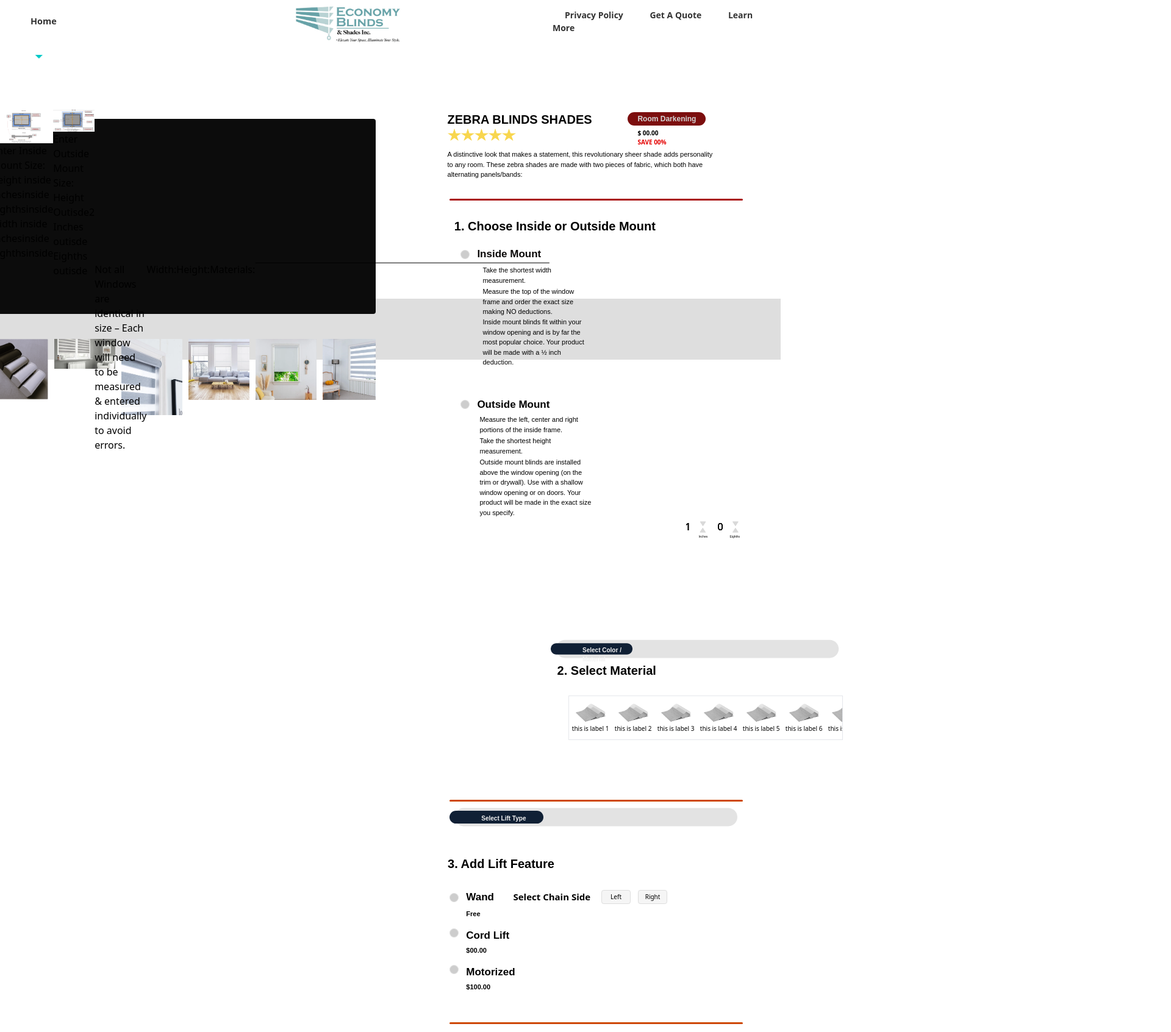
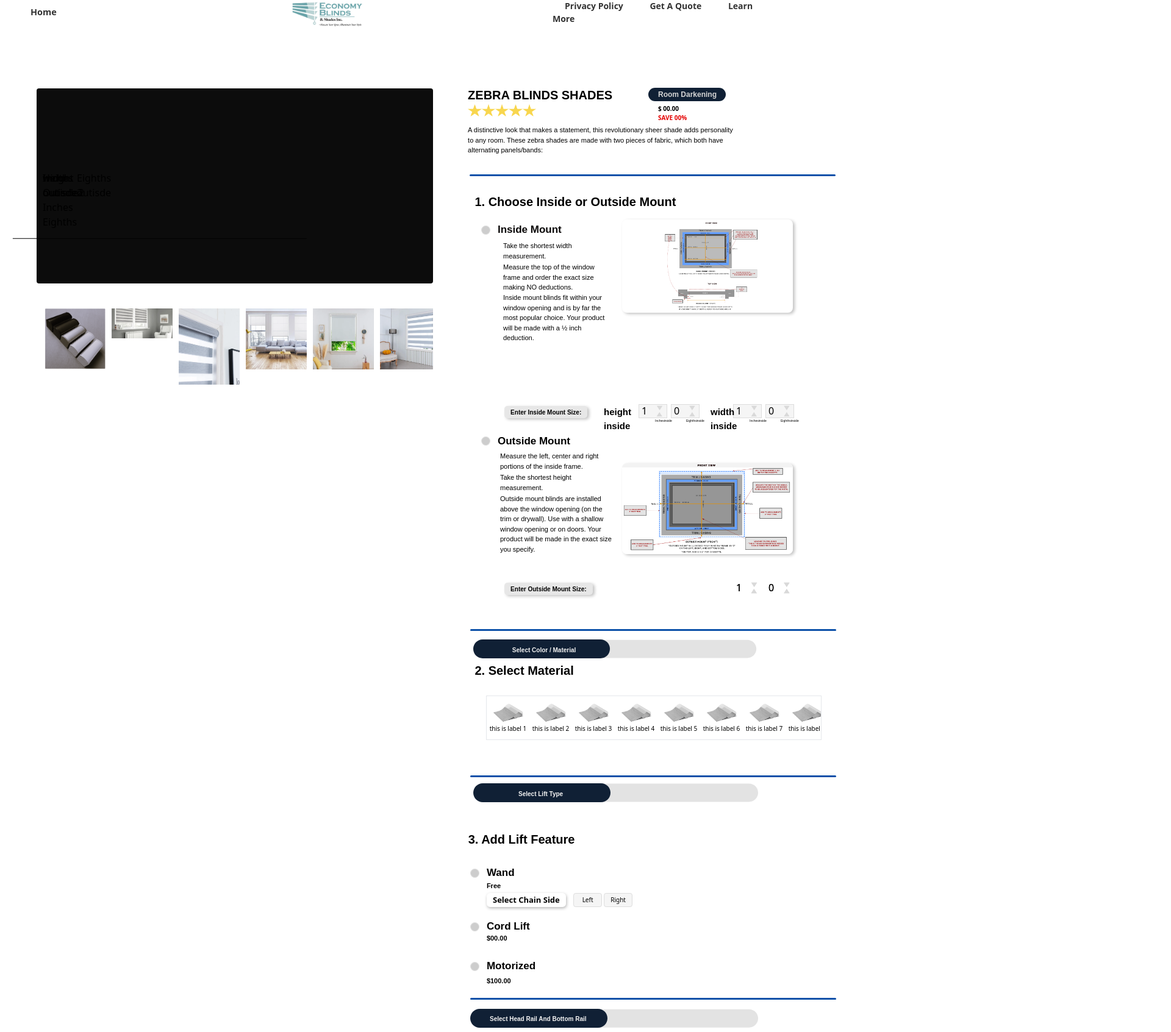
Before and after one commit to deodagee/economyblindsandshades, a Next.js app: page /zebrablinds in a window 1280 px wide. Shown: the part 20-1713 px from the top of the page at 61% size, 1920 px wide, since content can reach past the window. Built offline with nearby package versions, Linux system fonts and the light colour scheme; grey boxes are pictures that could not be loaded.

Commit message:
Add files via upload

```diff
--- a/styles/components/footer.module.css
+++ b/styles/components/footer.module.css
@@ -1,19 +1,9 @@
-
-.footer_wrapper {
-    justify-self: flex-end;
-    position:absolute;
+  .footer {
+    background: #000914;
+    height: 80px;
+    width: 100vw;
     display: flex;
-    align-items: center;
-    justify-content: space-between;
-
+    position: absolute;
+    display: flex;
+    top: 3700px;
   }
-
-  .footer {
-    width: 100vw;
-    height: 100px;
-    list-style: none;
-    margin: 10px;
-    padding: 0;
-    background-color: rgb(222, 222, 222);
-
-  }
--- a/styles/components/header.module.css
+++ b/styles/components/header.module.css
@@ -5,7 +5,6 @@
     align-items: center;
     position:fixed;
     background-color: white;
-
   }
 
   .headercomponent {
@@ -16,7 +15,6 @@
     justify-content: space-between;
     margin: 10px;
     padding: 0;
-
   }
 
   .link_top_prt1 {
@@ -34,10 +32,8 @@
   }
 
   .logo_image {
-    height: 90px;
+    height: 60px;
     width: auto;
-
-
   }
 
 
--- a/styles/components/pages/zebrablinds.module.css
+++ b/styles/components/pages/zebrablinds.module.css
@@ -1,26 +1,18 @@
-
-
-
 .main_wrapper {
   display: flex;
-  justify-content: space-evenly;
-  flex-direction: column;
+  align-items: center;
+  justify-content: center;
+  align-content: center;
   list-style: none;
-  position: absolute;
-  height: 100vh;
   background-color: black;
-
-}
-
+}
 
 .page {
   display: flex;
   width: 100vw;
+  height: max-content;
   box-sizing: border-box;
-  position: absolute;
 z-index: -1;
-  flex-direction: column;
-  gap: 100px;
   align-items: center;
   justify-content: flex-start;
 }
@@ -29,14 +21,22 @@ z-index: -1;
   flex-shrink: 0;
   width: 1367.15px;
   position: relative;
-  top: 200px;
-}
+  top: 150px;
+}
+
 
 .left_half {
   width: 50vw;
   display: flex;
-  left: -0px;
+  left: 50px;
   position: relative;
+}
+
+.right_half {
+  position: absolute;
+  width: 50vw;
+  left: 20px;
+  top: 10px;
 }
 
 .picture_frame {
@@ -132,13 +132,8 @@ transform: translate(-8.73px, -12.68px) scale(1.25);
 transition: 0.3s;
 }
 
-.right_half {
-  width: 50vw;
-  display: flex;
-  position: relative;
-  left: 30px;
-  height: 50vh;
-}
+
+
 
 .product_title {
   color: #000000;
@@ -155,7 +150,7 @@ transition: 0.3s;
 
 
 .room_darkening_rectangle {
-  background: #7c0e0e;
+  background: #102035;
   border-radius: 25px;
   width: 127.47px;
   height: 22.46px;
@@ -265,7 +260,7 @@ transition: 0.3s;
 
 .select_mount_group {
   display: flex;
-
+margin-top: 50px;
 }
 
 .choose_inside_or_outside_mount {
@@ -281,6 +276,13 @@ transition: 0.3s;
   height: 14.97px;
 }
 
+
+.inside_mount_group {
+  display: flex;
+  position: absolute;
+  top: 0px;
+}
+
 .inside_mount {
   color: #0a0808;
   text-align: left;
@@ -292,22 +294,6 @@ transition: 0.3s;
   top: 224px;
   width: 126.53px;
   height: 14.97px;
-}
-
-.outsidemount_1 {
-  width: 250px;
-  height: auto;
-  position: absolute;
-  left: 990.43px;
-  top: 500px;
-}
-
-.insidemount_1 {
-  width: 420px;
-  height: auto;
-  position: absolute;
-  left: 900px;
-  top: 230px;
 }
 
 .outside_mount {
@@ -416,6 +402,7 @@ transition: 0.3s;
   font-size: 11px;
   font-weight: 400;
   position: absolute;
+  display: flex;
   left: 805.00px;
   top: 255px;
   width: 178px;
@@ -435,6 +422,22 @@ transition: 0.3s;
   height: 36.49px;
 }
 
+.outsidemount_Image {
+  width: 280px;
+  height: auto;
+  position: relative;
+  left: 1000px;
+  top: 520px;
+  border-radius: 0.50rem;
+  box-shadow: rgb(194, 194, 194) 3px 2px 5px;
+  transition: 0.3s;
+}
+
+.outsidemount_Image:hover {
+  transform: scale(1.05);
+  transition: 0.3s;
+  box-shadow: rgb(160, 160, 160) 5px 4px 7px;
+}
 
 
 .take_the_shortest1 {
@@ -450,35 +453,7 @@ transition: 0.3s;
   height: 36.49px;
 }
 
-.enter_size_group {
-  position: absolute;
-  top: 80px;
-}
-
-.enter_size {
-  color: #000000;
-  text-align: left;
-  font-family: "Inter-Bold", sans-serif;
-  font-size: 10px;
-  font-weight: 700;
-  position: absolute;
-  left: 757.11px;
-  top: 676px;
-  width: max-content;
-  height: 14.97px;
-  background-color: rgb(231, 231, 231);
-  padding: 10px;
-  display: flex;
-  align-items: center;
-  justify-content: center;
-  border-radius: 5px;
-  box-shadow: rgb(194, 194, 194) 3px 2px 5px;
-}
-
-.enter_width_window_trigger {
-  position: absolute;
-  left: 50px;
-}
+
 
 .width {
   color: #000000;
@@ -487,8 +462,8 @@ transition: 0.3s;
   font-size: 15px;
   font-weight: 700;
   position: absolute;
-  left: 856px;
-  top: 675px;
+  left: 938px;
+  top: 697px;
   width: 56.66px;
   height: 14.97px;
 }
@@ -604,10 +579,35 @@ transition: 0.3s;
   height: 36.49px;
 }
 
+.select_color_type_seperator_line {
+  background: #0d51a9;
+  border-radius: 0.24rem;
+  width: 600px;
+  height: 2.94px;
+  position: absolute;
+  left: 750.5px;
+  top: 895px;
+  transform-origin: 0 0;
+  transform: rotate(0deg) scale(1, -1);
+}
+
+
+
 .select_color_group {
-  position: relative;
-  top: 140px;
+  position: absolute;
+  top: 180px;
   height: max-content;
+  display: flex;
+  flex-direction: row;
+}
+
+.iconforselectcolor {
+  width: auto;
+  display: flex;
+  position: absolute;
+  left: 750.5px;
+  top: 700px;
+  height: 20px;
 }
 
 .select_color_long_rectangle {
@@ -622,22 +622,15 @@ transition: 0.3s;
 
 .select_color_short_rectangle {
   border-radius: 0px;
-  width: 134.08px;
+  width: 300px;
   height: 30.88px;
   position: absolute;
-  left: 747.67px;
+  left: 718px;
   top: 728.76px;
   overflow: visible;
-}
-
-
-.pickcolor {
-  width: 14.16px;
-  height: 13.1px;
-  position: absolute;
-  left: 767.5px;
-  top: 737.18px;
-}
+
+}
+
 
 
 .select_color {
@@ -646,11 +639,37 @@ transition: 0.3s;
   font-family: "Inter-Bold", sans-serif;
   font-size: 10px;
   font-weight: 700;
+  width: max-content;
+  position: absolute;
+  height: 10px;
+  left: 40px;
+}
+
+.select_color_title {
+  display:flex;
+  flex-direction: row;
+  width: max-content;
+  position: absolute;
+  color: #f2f2f2;
+  text-align: left;
+  font-family: "Inter-Bold", sans-serif;
+  font-size: 10px;
+  font-weight: 700;
+  height: 10px;
+  right: 20px;
+
+}
+
+.iconforselectcolor_text {
+  color: #f2f2f2;
+  text-align: left;
+  font-family: "Inter-Bold", sans-serif;
+  font-size: 10px;
+  font-weight: 700;
   position: absolute;
   left: 799.87px;
   top: 738.85px;
-  width: 71px;
-  height: 10px;
+  white-space: nowrap;
 }
 
 .select_material {
@@ -678,7 +697,7 @@ transition: 0.3s;
   scroll-behavior: smooth;
   overflow-x: scroll;
   overflow-y: hidden;
-  width: 450px;
+  width: 550px;
   left: 776.94px;
   top: 820.68px;
 }
@@ -727,46 +746,152 @@ transition: 0.3s;
   height: 12.16px;
 }
 
-.inches {
+
+
+
+
+.insidemount_Image {
+  width: 280px;
+  height: auto;
+  position: relative;
+  left: 1000px;
+  top: 170px;
+  padding: 1px;
+  border-radius: 0.50rem;
+  box-shadow: rgb(194, 194, 194) 3px 2px 5px;
+  transition: 0.3s;
+}
+
+.insidemount_Image:hover {
+  transform: scale(1.05);
+  transition: 0.3s;
+  box-shadow: rgb(160, 160, 160) 5px 4px 7px;
+
+}
+
+
+
+
+
+.enter_size_inside_mount {
+  position: absolute;
+  top: -150px;
+  left: 50px;
+}
+
+
+.enter_size_inside_mount_title {
+  color: #000000;
+  text-align: left;
+  font-family: "Inter-Bold", sans-serif;
+  font-size: 10px;
+  font-weight: 700;
+  position: absolute;
+  left: 757.11px;
+  top: 676px;
+  width: max-content;
+  height: 14.97px;
+  background-color: rgb(231, 231, 231);
+  padding: 10px;
+  display: flex;
+  align-items: center;
+  justify-content: center;
+  border-radius: 5px;
+  box-shadow: rgb(194, 194, 194) 3px 2px 5px;
+}
+
+.enter_size_inside_mount_tag {
+  color: #000000;
+  text-align: left;
+  font-family: "Inter-Bold", sans-serif;
+  font-size: 10px;
+  font-weight: 700;
+  position: absolute;
+  left: 757.11px;
+  top: 676px;
+  width: max-content;
+  height: 14.97px;
+  background-color: rgb(231, 231, 231);
+  padding: 10px;
+  display: flex;
+  align-items: center;
+  justify-content: center;
+  border-radius: 5px;
+  box-shadow: rgb(194, 194, 194) 3px 2px 5px;
+}
+
+
+
+
+.enter_size_inside_mount_triggers {
+  position: absolute;
+  margin: 0;
+}
+
+.enter_height1 {
+  display: flex;
+  position: absolute;
+}
+
+
+.height_inside_mount_tag_title {
+  color: #000000;
+  text-align: left;
+  font-family: "Inter-Bold", sans-serif;
+  font-size: 15px;
+  font-weight: 700;
+  position: absolute;
+  left: 920px;
+  top: 675px;
+  width: 56.66px;
+  height: 14.97px;
+}
+
+.inches_height_inside_mount {
   color: #000000;
   text-align: left;
   font-family: "Inter-Regular", sans-serif;
   font-size: 5px;
   font-weight: 400;
   position: absolute;
-  left: 938px;
+  left: 1159px;
   top: 697px;
   width: 23.61px;
   height: 7.49px;
 }
 
-
-.enter_height_window_trigger_inside_mount {
-  position: absolute;
-  margin: 0;
-}
-
-.enter_height_window_trigger_outside_mount {
-  position: absolute;
-}
-
-
-.enter_heigh
-
-.height {
+.eighths_height_inside_mount {
+  color: #000000;
+  text-align: left;
+  font-family: "Inter-Regular", sans-serif;
+  font-size: 5px;
+  font-weight: 400;
+  position: absolute;
+  left: 1210px;
+  top: 697px;
+  width: 32.1px;
+  height: 12.16px;
+}
+
+.enter_width_inside_mount {
+  display: flex;
+  position: absolute;
+  right: 155px;
+}
+
+.enter_width_inside_mount_title {
   color: #000000;
   text-align: left;
   font-family: "Inter-Bold", sans-serif;
   font-size: 15px;
   font-weight: 700;
   position: absolute;
-  left: 1080px;
+  left: 1250px;
   top: 675px;
-  width: 56.66px;
   height: 14.97px;
 }
 
-.rectangle_11 {
+.enter_width_inside_mount_rectangle1 {
   background: #f5f5f5;
   border-style: solid;
   border-color: #dddddd;
@@ -778,7 +903,7 @@ transition: 0.3s;
   top: 673px;
 }
 
-.rectangle_12 {
+.enter_width_inside_mount_rectangle2 {
   background: #f5f5f5;
   border-style: solid;
   border-color: #dddddd;
@@ -790,6 +915,8 @@ transition: 0.3s;
   top: 673px;
 }
 
+
+
 .height_scroll_number_inches {
   position: absolute;
   left: 1137px;
@@ -864,7 +991,8 @@ transition: 0.3s;
 }
 
 
-.inches2 {
+
+.inches_width_inside_mount {
   color: #000000;
   text-align: left;
   font-family: "Inter-Regular", sans-serif;
@@ -877,7 +1005,7 @@ transition: 0.3s;
   height: 7.49px;
 }
 
-.eighths2 {
+.eighths_width_inside_mount {
   color: #000000;
   text-align: left;
   font-family: "Inter-Regular", sans-serif;
@@ -890,6 +1018,80 @@ transition: 0.3s;
   height: 12.16px;
 }
 
+
+.outside_mount_group  {
+  display: flex;
+  position: absolute;
+  top: 100px;
+}
+
+
+.enter_size_outside_mount_group {
+  position: absolute;
+  top: 40px;
+  left: 50px;
+
+}
+
+.enter_size_outside_mount_tag {
+  color: #000000;
+  text-align: left;
+  font-family: "Inter-Bold", sans-serif;
+  font-size: 10px;
+  font-weight: 700;
+  position: absolute;
+  left: 757.11px;
+  top: 676px;
+  width: max-content;
+  height: 14.97px;
+  background-color: rgb(231, 231, 231);
+  padding: 10px;
+  display: flex;
+  align-items: center;
+  justify-content: center;
+  border-radius: 5px;
+  box-shadow: rgb(194, 194, 194) 3px 2px 5px;
+}
+
+
+.enter_size_outside_mount_triggers {
+  position: absolute;
+  display: flex;
+}
+
+.enter_height_trigger_outside_mount {
+  display: flex;
+  position: absolute;
+}
+
+.enter_height_outside_subtitle {
+  display: flex;
+  position: absolute;
+}
+
+.enter_height_inside_mount_rectangle1 {
+  background: #f5f5f5;
+  border-style: solid;
+  border-color: #dddddd;
+  border-width: 1px;
+  width: 47.21px;
+  height: 23.39px;
+  position: absolute;
+  left: 1132px;
+  top: 673px;
+}
+
+.enter_height_inside_mount_rectangle2 {
+  background: #f5f5f5;
+  border-style: solid;
+  border-color: #dddddd;
+  border-width: 1px;
+  width: 47.21px;
+  height: 23.39px;
+  position: absolute;
+  left: 1185px;
+  top: 673px;
+}
 
 .setentriesbutton {
   color: #900000;
@@ -957,9 +1159,9 @@ color: rgb(133, 133, 133);
 
 
 .top_divider_line {
-  background: #a90d0d;
+  background: #0d51a9;
   border-radius: 0.24rem;
-  width: 480.63px;
+  width: 600px;
   height: 2.94px;
   position: absolute;
   left: 750.43px;
@@ -1052,9 +1254,9 @@ color: rgb(133, 133, 133);
 }
 
 .select_lift_type_seperator_line {
-  background: #ce4800;
+  background: #0d51a9;
   border-radius: 0.24rem;
-  width: 480.63px;
+  width: 600px;
   height: 2.94px;
   position: absolute;
   left: 750.5px;
@@ -1075,26 +1277,38 @@ color: rgb(133, 133, 133);
 
 .select_lift_type_short_rectangle {
   border-radius: 0px;
-  width: 154px;
+  width: 225;
   height: 31px;
   position: absolute;
-  left: 750.87px;
+  left: 755.87px;
   top: 1384.85px;
   overflow: visible;
 }
 
 
 .select_lift_type_title {
+  height: 10px;
+  display:flex;
+  flex-direction: row;
+  width: max-content;
   color: #f2f2f2;
   text-align: left;
   font-family: "Inter-Bold", sans-serif;
   font-size: 10px;
   font-weight: 700;
   position: absolute;
-  left: 802.87px;
+  left: 830px;
   top: 1394.85px;
-  width: 83px;
+
+}
+
+.iconforselectlifttype {
+  width: auto;
   height: 10px;
+  display: flex;
+  position: absolute;
+  left: 830px;
+  top: 1394.85px;
 }
 
 .lift_typeicon1 {
@@ -1153,20 +1367,32 @@ color: rgb(133, 133, 133);
   font-weight: 700;
   position: absolute;
   left: 777.88px;
-  top: 1551.19px;
+  top: 1545.19px;
   width: 252.12px;
   height: 44.91px;
 }
 
 .select_chain_side_wrapper_title {
+  cursor: pointer;
+
   color: black;
-  font-size: 15px;
+  font-size: 13px;
   font-weight: 600;
   white-space: nowrap;
   font-family: system-ui, -apple-system, BlinkMacSystemFont, 'Segoe UI', Roboto, Oxygen, Ubuntu, Cantarell, 'Open Sans', 'Helvetica Neue', sans-serif;
   position: absolute;
-  left: 855px;
-  top: 1520px;
+  left: 777.88px;
+  top: 1565px;
+  background-color: rgb(255, 255, 255);
+  width: 130px;
+  height: 23px;
+  display: flex;
+  align-items: center;
+  justify-content: center;
+  border-radius: 0.35rem;
+  box-shadow: rgb(182, 182, 182)  1px 2px 5px;
+
+
 }
 
 .select_chain_left_box {
@@ -1182,10 +1408,12 @@ color: rgb(133, 133, 133);
   width: 47.21px;
   height: 23.39px;
   position: absolute;
-  left:1000px;
-  top: 1520px;
+  left:920px;
+  top: 1565px;
   transition: 0.3s;
   border-radius: 0.24rem;
+  cursor: pointer;
+
 }
 
 .select_chain_left_box:hover {
@@ -1196,6 +1424,7 @@ color: rgb(133, 133, 133);
 }
 
 .select_chain_right_box {
+  cursor: pointer;
   display: flex;
   align-items: center;
   justify-content: center;
@@ -1208,8 +1437,8 @@ color: rgb(133, 133, 133);
   width: 47.21px;
   height: 23.39px;
   position: absolute;
-  left:1060px;
-  top: 1520px;
+  left:970px;
+  top: 1565px;
   border-radius: 0.24rem;
 }
 
@@ -1231,7 +1460,7 @@ color: rgb(133, 133, 133);
   height: 14.97px;
   position: absolute;
   left: 750.5px;
-  top: 1583px;
+  top: 1613px;
 }
 
 .cord_lift {
@@ -1242,7 +1471,7 @@ color: rgb(133, 133, 133);
   font-weight: 700;
   position: absolute;
   left: 777.88px;
-  top: 1582.07px;
+  top: 1607.07px;
   width: 126.53px;
   height: 14.97px;
 }
@@ -1255,7 +1484,7 @@ color: rgb(133, 133, 133);
   font-weight: 700;
   position: absolute;
   left: 777.88px;
-  top: 1610.96px;
+  top: 1630.96px;
   width: 252.12px;
   height: 36.49px;
 }
@@ -1271,11 +1500,8 @@ color: rgb(133, 133, 133);
   height: 14.97px;
   position: absolute;
   left: 750.5px;
-  top: 1642.88px;
-}
-
-
-
+  top: 1677.88px;
+}
 
 .active_wand_cordlift_motorized {
   transition: 0.3s;
@@ -1283,6 +1509,33 @@ color: rgb(133, 133, 133);
 }
 
 
+.motorized {
+  color: #000000;
+  text-align: left;
+  font-family: "Inter-Bold", sans-serif;
+  font-size: 17px;
+  font-weight: 700;
+  position: absolute;
+  left: 777.88px;
+  top: 1671.95px;
+  width: 126.53px;
+  height: 14.97px;
+}
+
+.motorized_price_value {
+  color: #000000;
+  text-align: left;
+  font-family: "Inter-Bold", sans-serif;
+  font-size: 11px;
+  font-weight: 700;
+  position: absolute;
+  left: 777.88px;
+  top: 1700.96px;
+  width: 252.12px;
+  height: 36.49px;
+}
+
+
 .skip_top_section{
   display: flex;
   position: absolute;
@@ -1294,8 +1547,6 @@ color: rgb(133, 133, 133);
   position: absolute;
   top: 30px;
 }
-
-
 
 .skip_head_rail_ellipse {
   background: #cdcdcd;
@@ -1311,34 +1562,6 @@ color: rgb(133, 133, 133);
 }
 
 
-.motorized {
-  color: #000000;
-  text-align: left;
-  font-family: "Inter-Bold", sans-serif;
-  font-size: 17px;
-  font-weight: 700;
-  position: absolute;
-  left: 777.88px;
-  top: 1641.95px;
-  width: 126.53px;
-  height: 14.97px;
-}
-
-.motorized_price_value {
-  color: #000000;
-  text-align: left;
-  font-family: "Inter-Bold", sans-serif;
-  font-size: 11px;
-  font-weight: 700;
-  position: absolute;
-  left: 777.88px;
-  top: 1670.96px;
-  width: 252.12px;
-  height: 36.49px;
-}
-
-
-
 .select_head_rail_group {
   position: absolute;
   top: -230px;
@@ -1346,9 +1569,9 @@ color: rgb(133, 133, 133);
 
 
 .select_head_rail_seperator_line {
-  background: #ce4800;
+  background: #0d51a9;
   border-radius: 0.24rem;
-  width: 480.63px;
+  width: 600px;
   height: 2.94px;
   position: absolute;
   left: 750.5px;
@@ -1380,16 +1603,14 @@ color: rgb(133, 133, 133);
   overflow: visible;
 }
 
-
-
-.select_head_rail {
+.select_head_rail_and_bottom_rail {
   color: #f2f2f2;
   text-align: left;
   font-family: "Inter-Bold", sans-serif;
   font-size: 10px;
   font-weight: 700;
   position: absolute;
-  left: 795px;
+  left: 783px;
   top: 1754px;
   width: 82px;
   height: 11px;
@@ -1397,7 +1618,7 @@ color: rgb(133, 133, 133);
 }
 
 
-.select_cassette_head_rail {
+.select_head_rail {
   color: #000000;
   text-align: left;
   font-family: "Inter-Bold", sans-serif;
@@ -1567,7 +1788,8 @@ color: rgb(133, 133, 133);
   scroll-behavior: smooth;
   overflow-x: scroll;
   overflow-y: hidden;
-  width: 450px;
+  width: 550px;
+  border-radius: 0.50rem;
   left: 747.87px;
   top: 2610px;
  }
@@ -1582,7 +1804,7 @@ color: rgb(133, 133, 133);
   scroll-behavior: smooth;
   overflow-x: scroll;
   overflow-y: hidden;
-  width: 450px;
+  width: 550px;
   left: 747.87px;
   top: 2140px;
  }
@@ -1887,25 +2109,28 @@ color: rgb(133, 133, 133);
   border-width: 2px;
   border-color: rgb(201, 201, 201);
   position: absolute;
-white-space: nowrap;
-  left: 1150px;
-  top: 2780px;
+  white-space: nowrap;
+  left: 1285px;
+  top: 2830px;
   width: 32.1px;
   height: 12.16px;
   transition: 0.3s;
 }
 
 
+
 .quantity_and_add_to_cart_group {
   display: flex;
-  position: relative;
+  position: absolute;
   top: 250px;
 }
 
+
 .quantity_seperator_line {
-  background: #d4d4d4;
-  width: 480.63px;
-  height: 0.94px;
+  background: #0d51a9;
+  border-radius: 0.24rem;
+  width: 600px;
+  height: 2.94px;
   position: absolute;
   left: 750.5px;
   top: 2382.85px;
@@ -1933,8 +2158,15 @@ white-space: nowrap;
   position: absolute;
   left: 747.87px;
   top: 2419.85px;
+  transition: 0.3s;
   box-shadow: -3px 3px 7px 0px rgba(0, 0, 0, 0.25);
 }
+
+
+.rectangle_29:hover {
+  transform: scale(1.05);
+  transition: 0.3s;
+  }
 
 .rectangle_30 {
   background: #f5f5f5;
@@ -2011,6 +2243,7 @@ white-space: nowrap;
   top: 2429.85px;
 }
 
+
 .quantity_is_always_1 {
   color: #000000;
   text-align: left;
@@ -2024,14 +2257,38 @@ white-space: nowrap;
   height: 11px;
 }
 
+.quantity_is_always_1_note {
+  color: #000000;
+  text-align: left;
+  font-family: "Inter-Bold", sans-serif;
+  font-size: 9px;
+  font-weight: 700;
+  position: absolute;
+  left: 890px;
+  top: 2454.85px;
+  width: 400px;
+  height: max-content;
+  background-color: rgb(247, 247, 247);
+  padding: 5px;
+  transition: 0.3s;
+  border-radius: 0.24rem;
+}
+
+.quantity_is_always_1_note:hover {
+  color: rgb(83, 0, 0);
+  transition: 0.3s;
+  background-color: rgb(255, 255, 255);
+  box-shadow: -3px 3px 8px 0px rgb(229, 229, 229);
+  border-radius: 0.24rem;
+}
 
 .review_your_order_seperator_line {
   background: #d4d4d4;
-  width: 480.63px;
+  width: 600px;
   height: 0.94px;
   position: absolute;
   left: 750.5px;
-  top: 2493.85px;
+  top: 2500px;
   transform-origin: 0 0;
   transform: rotate(0deg) scale(1, -1);
 }
@@ -2051,7 +2308,7 @@ white-space: nowrap;
 
 .review_your_order_bg {
   background: #435f7031;
-  width: 500px;
+  width: 600px;
   height: 290px;
   position: absolute;
   left: 745px;
@@ -2074,7 +2331,7 @@ white-space: nowrap;
 
 .rectangle_45 {
   width: 482px;
-  height: 1px;
+  height: 10px;
   position: absolute;
   left: 747.87px;
   top: 2549.85px;
@@ -2199,8 +2456,8 @@ white-space: nowrap;
   height: 11px;
 }
 
-.window_name:hover, .window_type:hover, .width2:hover, .height2:hover,
-.mount:hover, .materials:hover, .lift_type:hover, .casette_head_rail_type:hover, .bottom_rail_type:hover {
+.window_name:hover, .window_type:hover, .width2bom:hover, .height2bom:hover,
+.mount:hover, .materialsbom:hover, .lift_type:hover, .head_rail_color:hover, .bottom_rail_color:hover {
   transform: scale(1.05);
   cursor: pointer;
   transition: 0.3s;
@@ -2251,7 +2508,7 @@ white-space: nowrap;
   white-space: nowrap;
 }
 
-.width2 {
+.width2bom {
   color: #000000;
   text-align: left;
   font-family: "Inter-Bold", sans-serif;
@@ -2282,7 +2539,7 @@ white-space: nowrap;
 
 }
 
-.height2 {
+.height2bom {
   color: #000000;
   text-align: left;
   font-family: "Inter-Bold", sans-serif;
@@ -2294,6 +2551,8 @@ white-space: nowrap;
   width: 42px;
   height: 10px;
 }
+
+
 
 
 .height2_answer {
@@ -2343,7 +2602,7 @@ white-space: nowrap;
 
 }
 
-.materials {
+.materialsbom {
   color: #000000;
   text-align: left;
   font-family: "Inter-Bold", sans-serif;
@@ -2523,7 +2782,7 @@ white-space: nowrap;
 }
 
 .window_name_answer:hover, .window_type_answer:hover, .width2_answer:hover, .height2_answer:hover,
-.mount_answer:hover, .materials_answer:hover, .lift_type_answer:hover, .casette_head_rail_type_answer:hover, .bottom_rail_type_answer:hover {
+.mount_answer:hover, .materialsbom:hover, .materials_answer:hover, .lift_type_answer:hover,.casette_head_rail_type:hover,  .casette_head_rail_type_answer:hover, .bottom_rail_type:hover, .bottom_rail_type_answer:hover {
   transform: scale(1.05);
   cursor: pointer;
   transition: 0.3s;
@@ -2531,8 +2790,8 @@ white-space: nowrap;
 
 
 .shipping_divider1 {
-  background: #414141;
-  width: 483px;
+  background: #0d51a9;
+  width: 600px;
   height: 3px;
   position: absolute;
   left: 747.87px;
@@ -2548,8 +2807,8 @@ white-space: nowrap;
 }
 
 .shipping_divider2 {
-  background: #414141;
-  width: 483px;
+  background: #0d51a9;
+  width: 600px;
   height: 3px;
   position: absolute;
   left: 747.87px;
@@ -2573,8 +2832,7 @@ white-space: nowrap;
 }
 
 .add_to_cart_rectangle:hover {
-  transform: rotate(0deg) scale(1.1);
-  background: #b26200;
+  background: #d27300;
   transition: 0.3s;
 }
 
--- a/styles/main/main.module.css
+++ b/styles/main/main.module.css
@@ -1,6 +1,7 @@
 .main_wrapper{
     display: flex;
-justify-content: space-between;
+    flex-direction: column;
+    list-style: none;
     position: absolute;
-    flex-direction: column;
+
 }
```
